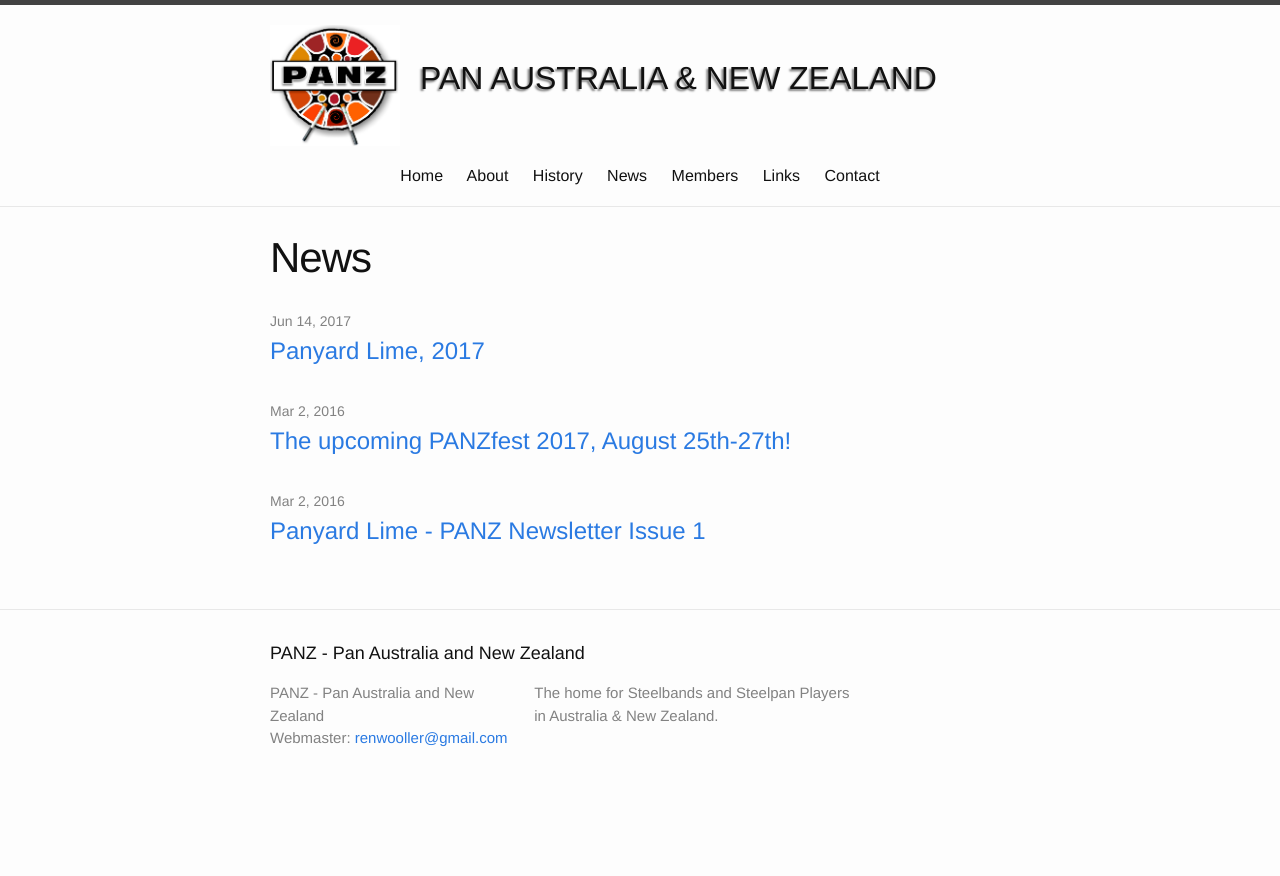
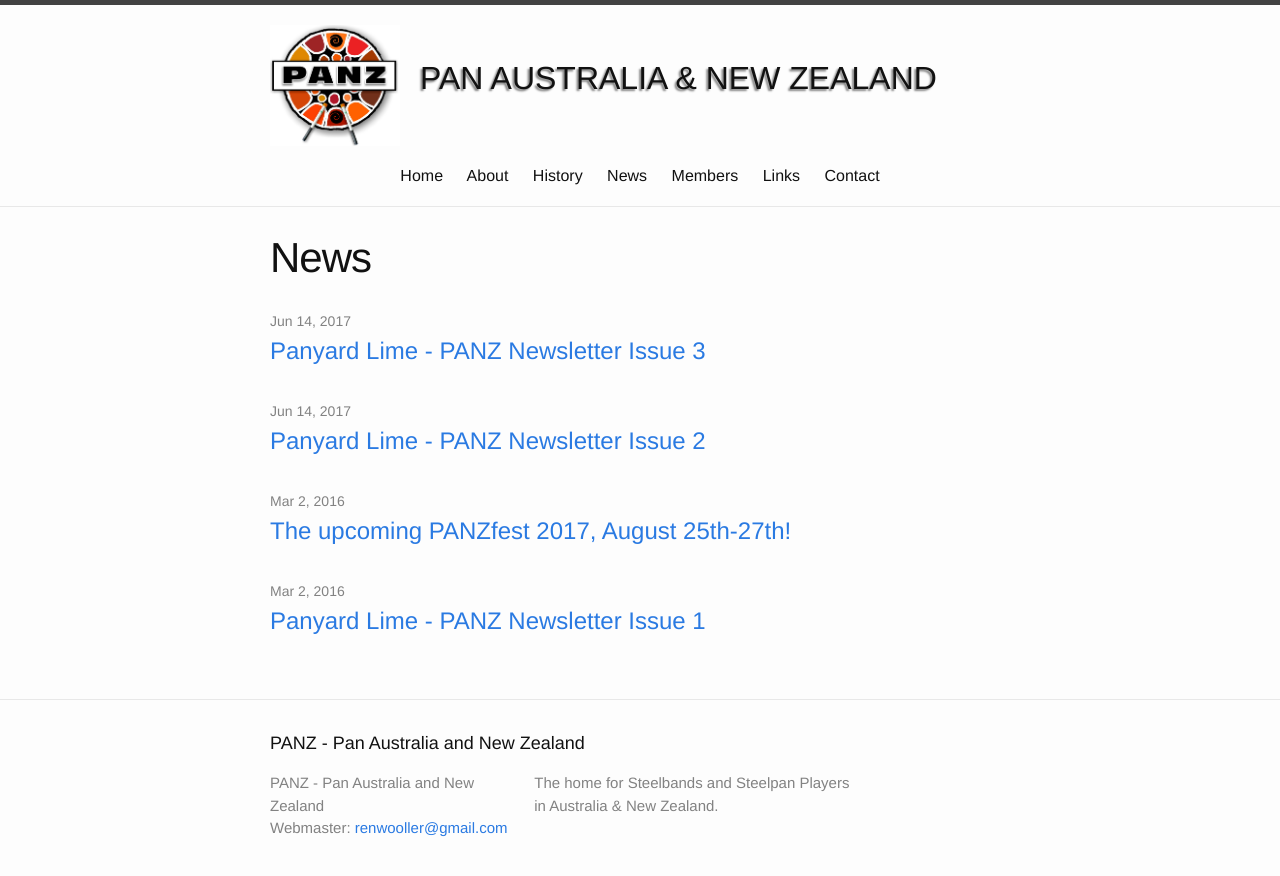
Before and after one commit to panzweb/panzweb.github.io, a Jekyll site: the page built from 2.news.markdown, in a window 1280 px wide. Shown: the top 876 px of the page. Built offline with Jekyll 4.4.1, drawn with Linux system fonts in a browser that asks for light colours.

Commit message:
adds panyard lime 3

```diff
--- a/2.news.markdown
+++ b/2.news.markdown
@@ -10,9 +10,17 @@
         <span class="post-meta">Jun 14, 2017</span>
 
         <h2>
-          <a class="post-link" href="http://us5.campaign-archive1.com/?e=[UNIQID]&u=ce25ed889bbb21af7f495ecca&id=f67bae9fcb">Panyard Lime, 2017</a>
+          <a class="post-link" href="http://us5.campaign-archive2.com/?e=&u=ce25ed889bbb21af7f495ecca&id=cb9b6f3933">Panyard Lime - PANZ Newsletter Issue 3</a>
         </h2>
       </li>
+    <li>
+        <span class="post-meta">Jun 14, 2017</span>
+
+        <h2>
+          <a class="post-link" href="http://us5.campaign-archive1.com/?e=[UNIQID]&u=ce25ed889bbb21af7f495ecca&id=f67bae9fcb">Panyard Lime - PANZ Newsletter Issue 2</a>
+        </h2>
+      </li>
+
     {% for post in site.posts %}
       <li>
         <span class="post-meta">{{ post.date | date: "%b %-d, %Y" }}</span>
```
